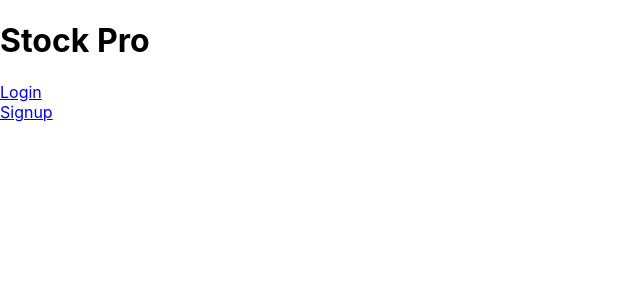
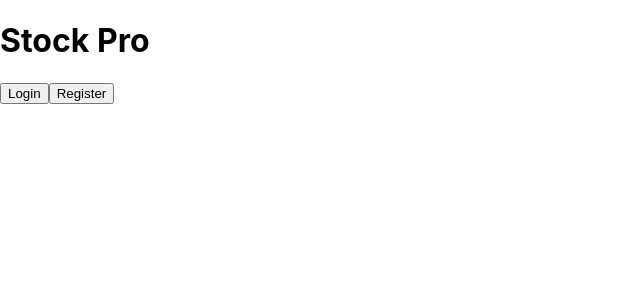
Before and after one commit to bonliu/stock_react, a React (Create React App) app in the folder client/: page / in a window 1280 px wide. Shown: the top 300 px of the page, without its empty margins (0-640 px from the left). Built offline with nearby package versions, Linux system fonts and the light colour scheme.

Commit message:
Add home page

```diff
--- a/client/src/components/App.js
+++ b/client/src/components/App.js
@@ -6,26 +6,21 @@ import {
 } from 'react-router-dom';
 import '../styles/App.css';
 
+import Home from './Home';
 import Login from './Login';
 import Register from './Register';
 import Portfolio from './Portfolio';
 
 function App() {
   return (
-    <div>
-      <h1>Stock Pro</h1>
-      <a href="/login">Login</a>
-      <br></br>
-      <a href="/signup">Signup</a>
     <Router>
       <Switch>
-          <Route path="/login" exact component={Login}></Route>
+        <Route path="/" exact component={Home}></Route>
+        <Route path="/login" component={Login}></Route>
         <Route path="/signup" component={Register}></Route>
         <Route path="/portfolio" component={Portfolio}></Route>
       </Switch>
     </Router>
-    </div>
-
   );
 }
 
--- /dev/null
+++ b/client/src/components/Home.js
@@ -0,0 +1,25 @@
+import React from 'react';
+import '../styles/Home.css';
+import { Redirect } from 'react-router-dom';
+
+class Home extends React.Component {
+    toLogin = () => {
+        this.props.history.push('/login');
+    };
+
+    toSignup = () => {
+        this.props.history.push('/signup');
+    };
+
+    render() {
+        return (
+            <div>
+                <h1>Stock Pro</h1>
+                <button onClick={this.toLogin}>Login</button>
+                <button onClick={this.toSignup}>Register</button>
+            </div>
+        );
+    }
+}
+
+export default Home;
```
Also changed, not shown: client/src/styles/Home.css (added). Lines whose indentation alone changed are shown as unchanged.
